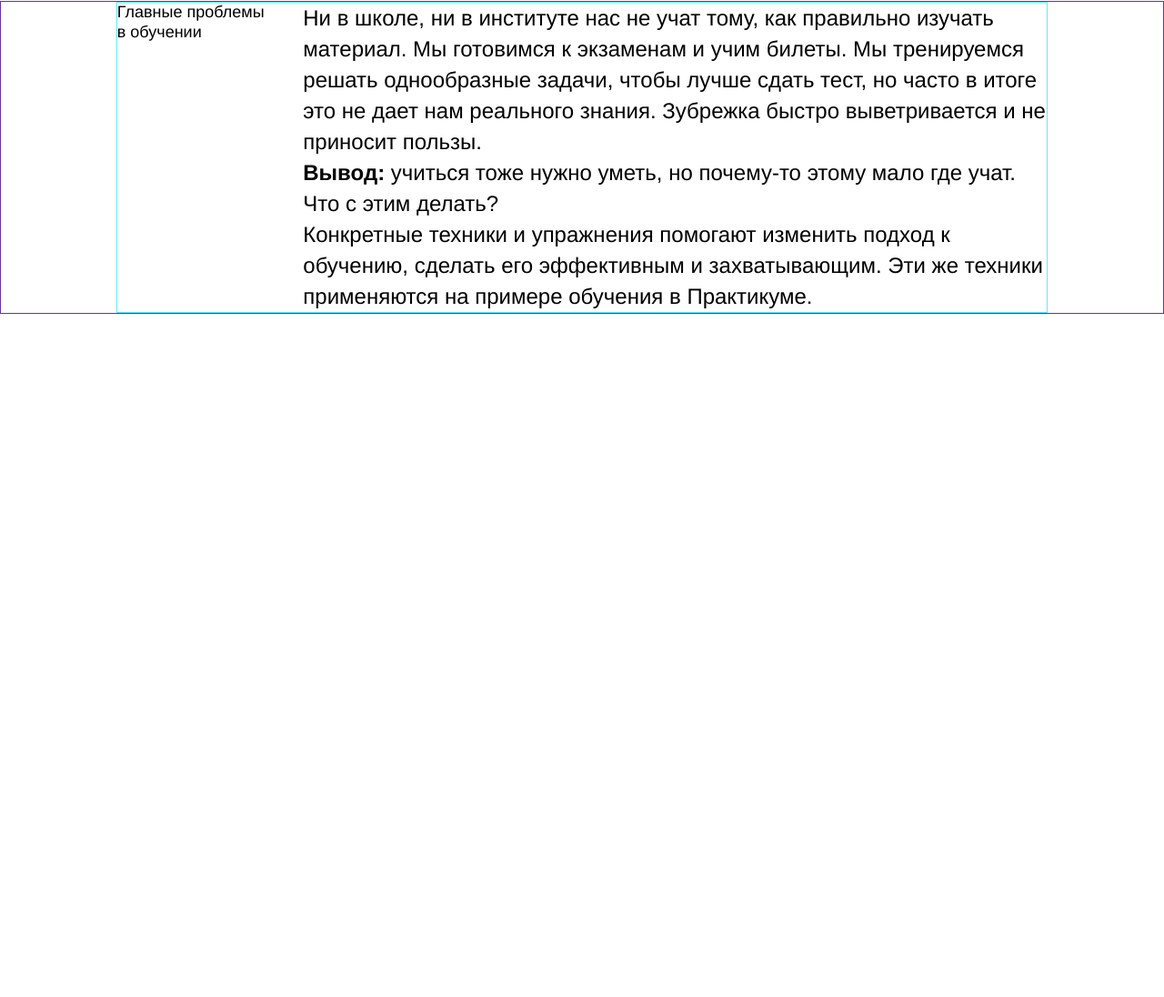
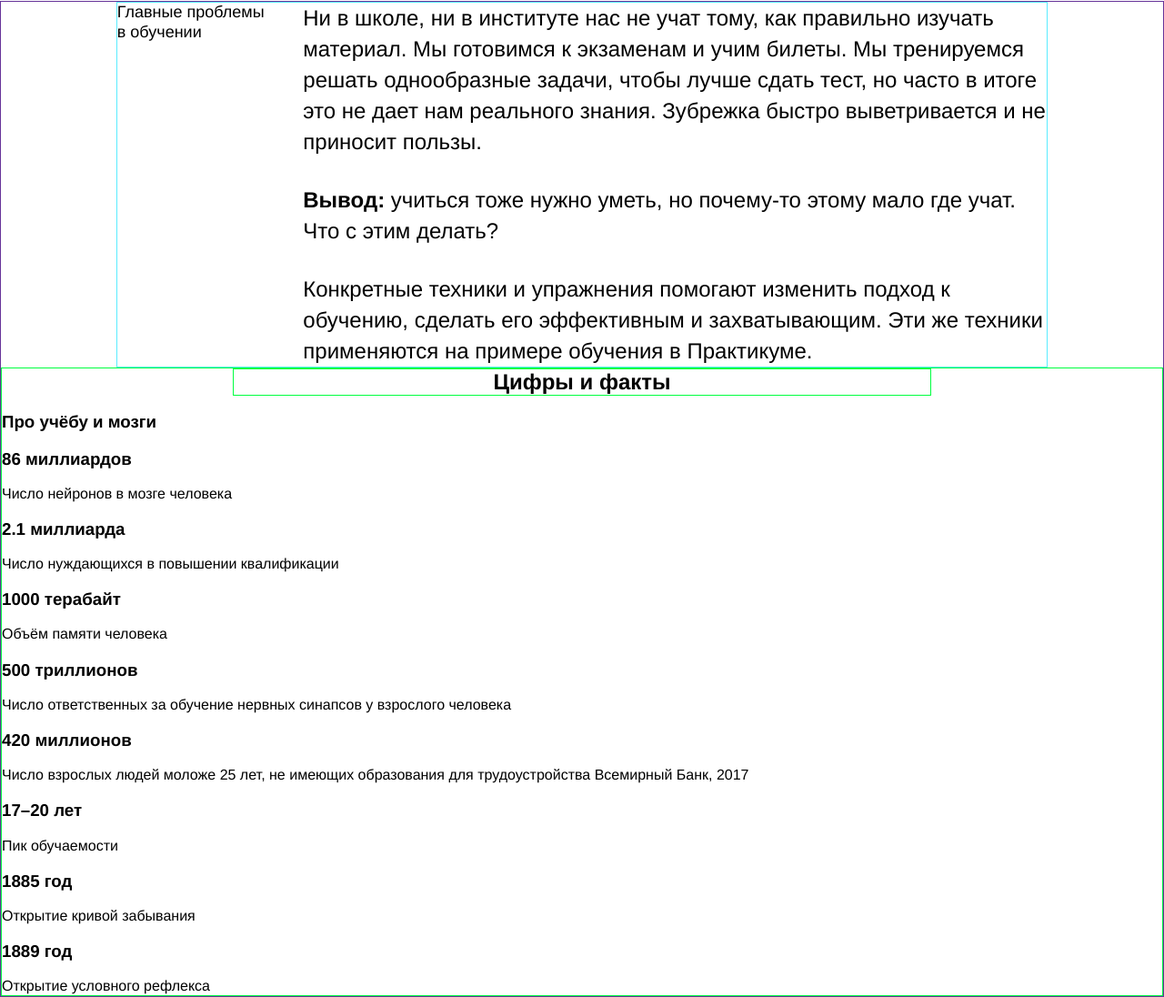
Before and after one commit to Valera-Kondratovich/how-to-learn, a plain HTML site: page index.html in a window 1280 px wide. Shown: the part 855-1951 px from the top of the page at 91% size. Before the commit the page ends 1200 px from the top, so only its background shows below. Drawn offline with Linux system fonts and the light colour scheme.

Commit message:
закончил секия 2 начал секию 3

```diff
--- a/index.html
+++ b/index.html
@@ -11,7 +11,7 @@
 
 <body>
   <div class="page">
-    <header class="header header_position">
+    <header class="header header_position page__header">
       <img class="logo logo_place_header" src="./images/logo_place_header.svg" alt="Логотип Яндекс Практикум">
       <h1 class="header__title">Научиться учиться</h1>
       <p class="header__sybtitle">Какие современные и эффективные подходы к обучению вы можете использовать в своей
@@ -20,7 +20,7 @@
       <div class="header__square-pic"></div>
     </header>
     <main class="content">
-      <section class="description">
+      <section class="description content__description">
         <div class="two-columns">
           <h2 class="two-columns__bref">Главные проблемы в обучении</h2>
           <div class="two-columns__main-text">
@@ -36,9 +36,47 @@
           </div>
         </div>
       </section>
-      <section class="digits"></section>
-      <section class="feynman"></section>
-      <section class="kaufman"></section>
+      <section class="digits content__digits">
+        <h2 class="section-title">Цифры и факты</h2>
+        <h3 class="section-subtitle">Про учёбу и мозги</h3>
+        <div class="table">
+          <div class="table__cell">
+            <h3 class="table__heading">86 миллиардов</h3>
+            <p class="table__text">Число нейронов в мозге человека</p>
+          </div>
+          <div class="table__cell">
+            <h3 class="table__heading">2.1 миллиарда</h3>
+            <p class="table__text">Число нуждающихся в повышении квалификации</p>
+          </div>
+          <div class="table__cell">
+            <h3 class="table__heading">1000 терабайт</h3>
+            <p class="table__text">Объём памяти человека</p>
+          </div>
+          <div class="table__cell">
+            <h3 class="table__heading">500 триллионов</h3>
+            <p class="table__text">Число ответственных за обучение нервных синапсов у взрослого человека</p>
+          </div>
+          <div class="table__cell">
+            <h3 class="table__heading">420 миллионов</h3>
+            <p class="table__text">Число взрослых людей моложе 25 лет, не имеющих образования для трудоустройства
+              Всемирный Банк, 2017</p>
+          </div>
+          <div class="table__cell">
+            <h3 class="table__heading">17–20 лет</h3>
+            <p class="table__text">Пик обучаемости</p>
+          </div>
+          <div class="table__cell">
+            <h3 class="table__heading">1885 год</h3>
+            <p class="table__text">Открытие кривой забывания</p>
+          </div>
+          <div class="table__cell">
+            <h3 class="table__heading">1889 год</h3>
+            <p class="table__text">Открытие условного рефлекса</p>
+          </div>
+        </div>
+      </section>
+      <section class="feynman content__feynman"></section>
+      <section class="kaufman content__kaufman"></section>
     </main>
     <footer class="footer"></footer>
   </div>
--- a/styles/style.css
+++ b/styles/style.css
@@ -1,3 +1,6 @@
+h2, p {
+  margin: 0;
+}
 .page {
   min-width: 1100px;
   /* мы ещё не умеем делать мобильную версию сайта, */
@@ -8,6 +11,7 @@
   /* выше для экранов больше 1600px отцентрировали весь контент */
   font-family: 'Helvetica Neue', Arial, sans-serif;
 }
+/* ------ СЕКЦИЯ 1----------- */
 
 .header {
   height: 100vh;
@@ -20,8 +24,11 @@
   position: relative;
   display: flex;
   align-items: center;
+  border: 1px solid red; /*НЕ ЗАБЫТЬ УДАЛИТЬ*/
+}
+.page__header{
+  background-color: #f2f2f2;
   margin-bottom: 100px;
-  border: 1px solid red; /*НЕ ЗАБЫТЬ УДАЛИТЬ*/
 }
 .logo {
 }
@@ -29,7 +36,7 @@
   position: absolute;
   top: 30px;
   left: 64px;
-  z-index: 1;
+  z-index: 3;
 
 }
 .header__title {
@@ -38,7 +45,7 @@
   line-height: 96px;
   font-size: 102px;
   font-weight: 600;
-  z-index: 2;
+  z-index: 4;
 }
 .header__sybtitle {
   position: absolute;
@@ -48,7 +55,7 @@
   line-height: 25px;
   font-size: 18px;
   font-weight: normal;
-  z-index: 3;
+  z-index: 5;
 }
 .header__link {
 }
@@ -62,6 +69,7 @@
   position: absolute;
   bottom: 0;
   right: 0;
+  z-index: 2;
 }
 
 
@@ -74,11 +82,17 @@
   height: 568px;
   width: 568px;
   background-color: #2f80ed;
-  z-index: -1;
+  z-index: 1;
 }
 .content{
   border:1px solid rebeccapurple;
 }
+.content__description{
+  margin-bottom: 100px;
+}
+
+/* --------СЕКЦИЯ 2------------- */
+
 .description{
   width: 80%;
   border:1px solid rgb(90, 236, 255);
@@ -89,7 +103,7 @@
   justify-content:space-between;
 }
 .two-columns__bref{
-  margin: 0;
+  /* margin: 0; */
   width:175px;
   font-size: 18px;
   font-weight: normal;
@@ -108,9 +122,29 @@
 .two-columns__paragraph span{
   font-weight: 600;
 }
-.two-columns__main-text p{
-  margin: 0;
+.two-columns__paragraph{
+  margin-bottom: 30px;
 }
+
+.two-columns__paragraph:last-child{
+  margin-bottom: 0;
+}
+
+
+/* ---------СЕКИЯ 3 ------------*/
+
+
+.digits{
+  border:1px solid rgb(0, 255, 64)
+}
+
+.section-title{
+  width: 60%;
+  margin: 0 auto;
+  text-align: center;
+  border:1px solid rgb(0, 255, 64);
+}
+
 
 
 
```
